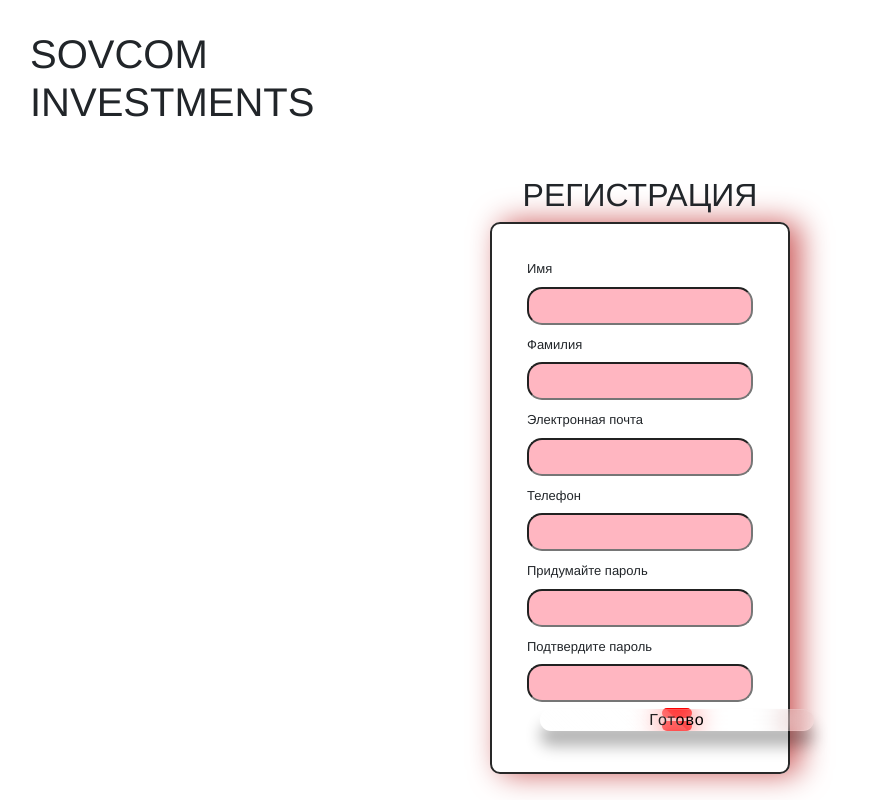
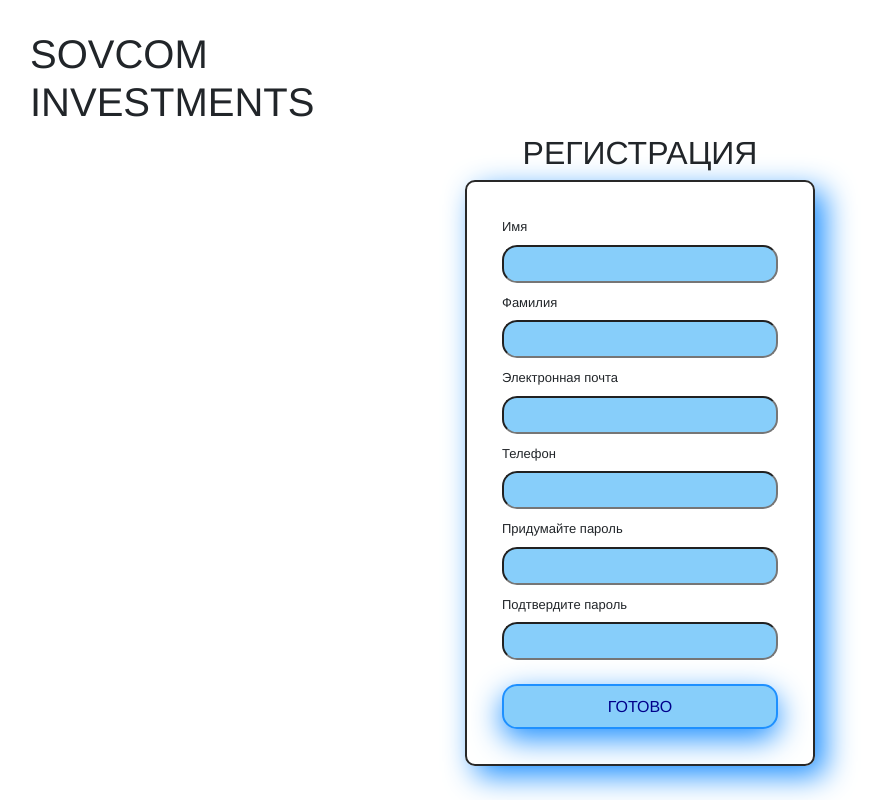
Before and after one commit to TakeshiKatsuro/ProjectVueJs, a Vue app: page /registration in a window 1280 px wide. Shown: the whole page, without its empty margins (0-879 px from the left). Built offline with nearby package versions, Linux system fonts and the light colour scheme.

Commit message:
added deposit-page & fixed btns

```diff
--- a/src/pages/Briefcase.vue
+++ b/src/pages/Briefcase.vue
@@ -20,7 +20,7 @@
                                 </div>
                             </a>
                             <a class="navbar-brand" href="#">
-                                <div class="centered-icon">
+                                <div class="centered-icon" @click="$router.push('/briefcase/deposit')">
                                     <i class="bi bi-download"></i>
                                     <div>Пополнить</div>
                                 </div>
--- /dev/null
+++ b/src/pages/DepositForm.vue
@@ -0,0 +1,83 @@
+<script>
+
+import {defineComponent} from "vue";
+import Logo from "@/components/logo.vue";
+
+export default defineComponent({
+    components: {Logo}
+})
+</script>
+
+<template>
+    <logo />
+    <div class="deposit-page">
+        <form>
+            <h3>Внести депозит</h3>
+            <label for="amount">Сумма депозита:</label>
+            <input type="number" id="amount" name="amount" required>
+
+            <br>
+            <label for="currency">Валюта:</label>
+            <select id="currency" name="currency">
+                <option value="USD">Доллары США</option>
+                <option value="EUR">Евро</option>
+                <option value="GBP">Фунты стерлингов</option>
+                <!-- Добавьте другие валюты, если нужно -->
+            </select>
+
+            <br>
+            <button type="submit">Подтвердить</button>
+        </form>
+    </div>
+</template>
+
+<style scoped>
+
+h3 {
+    font-family: "Franklin Gothic Medium";
+
+    margin-bottom: 30px;
+}
+
+label {
+    padding-right: 15px;
+    font-family: "Franklin Gothic Medium";
+}
+
+#amount {
+    height: 24px;
+    width: 30%;
+    border-radius: 8px;
+    border: 2px solid;
+    border-color: dodgerblue;
+}
+
+#currency {
+    height: 24px;
+    width: 30%;
+    border-radius: 8px;
+    border: 2px solid;
+    border-color: dodgerblue;
+}
+
+form {
+    padding: 30px;
+    width: 50%;
+    margin: 5% auto;
+    border: 5px solid;
+    border-color: dodgerblue;
+    border-radius: 15px;
+    box-shadow: 13px 13px 50px dodgerblue;
+}
+
+button {
+    margin-top: 30px;
+    border: 2px solid;
+    border-radius: 10px;
+    border-color: dodgerblue;
+    background: white;
+    font-family: "Franklin Gothic Medium";
+    box-shadow: 0px -5px 10px dodgerblue;
+}
+
+</style>
--- a/src/pages/Main.vue
+++ b/src/pages/MainPage.vue
@@ -20,14 +20,14 @@ export default {
 
 <style scoped>
 .buttons {
-    margin-top: 100px;
+    margin-top: 15%;
     justify-content: center;
-    align-items: center;
     display: flex;
 }
 
 my-button {
-    padding: 50px;
+    padding: 1px;
+    margin-right: 5%;
     color: black;
     font-family: 'franklin gothic medium';
     border: none;
@@ -48,12 +48,12 @@ my-button {
     top: 0;
     left: 0;
     width: 100%;
-    height: 100%;
+    height: 40px;
     display: flex;
     justify-content: center;
     align-items: center;
     background: rgba(255, 255, 255, 0.05);
-    box-shadow: 5px 5px 15px indianred;
+    box-shadow: 5px 5px 15px dodgerblue;
     border-bottom: 1px solid rgba(255, 255, 255, 0.1);
     border-top: 1px solid rgba(255, 255, 255, 0.1);
     border-radius: 30px;
@@ -94,7 +94,7 @@ my-button {
     bottom: -5px;
     width: 30px;
     height: 10px;
-    background: #f00;
+    background: dodgerblue;
     border-radius: 10px;
     transition: 0.5s;
     transition-delay: 0.5s;
@@ -114,7 +114,7 @@ my-button {
     top: -5px;
     width: 30px;
     height: 10px;
-    background: #f00;
+    background: dodgerblue;
     border-radius: 10px;
     transition: 0.5s;
     transition-delay: 0.5s;
@@ -125,10 +125,4 @@ my-button {
     width: 80%;
     border-radius: 30px;
 }
-.btn:nth-child(1)::before, /*chnage 1*/
-.btn:nth-child(1)::after {
-    background: #ff1f1f;
-    box-shadow: 0 0 5px #ff1f1f, 0 0 15px #ff1f1f, 0 0 30px #ff1f1f,
-    0 0 60px #ff1f1f;
-}
 </style>
--- a/src/pages/SignUpForm.vue
+++ b/src/pages/SignUpForm.vue
@@ -42,45 +42,45 @@ export default {
 
 <template>
     <logo/>
-    <h2 style="text-align: center; font-family: 'franklin gothic medium'; margin-top: 50px">РЕГИСТРАЦИЯ</h2>
+    <h2 style="text-align: center; font-family: 'franklin gothic medium'">РЕГИСТРАЦИЯ</h2>
     <form class="login-form">
         <div class="form-group">
             <label for="name">Имя</label>
-            <input type="text" id="name" v-model="name" />
+            <input type="text" id="name" v-model="name" required/>
         </div>
         <div class="form-group">
             <label for="name">Фамилия</label>
-            <input type="text" id="surname" v-model="surname" />
+            <input type="text" id="surname" v-model="surname" required/>
         </div>
         <div class="form-group">
             <label for="name">Электронная почта</label>
-            <input type="text" id="email" v-model="email" />
+            <input type="text" id="email" v-model="email" required/>
         </div>
         <div class="form-group">
             <label for="name">Телефон</label>
-            <input type="text" id="phone" v-model="phone" />
+            <input type="text" id="phone" v-model="phone" required/>
         </div>
         <div class="form-group">
             <label for="password">Придумайте пароль</label>
-            <input type="password" id="password" v-model="password" />
+            <input type="password" id="password" v-model="password" required/>
         </div>
         <div class="form-group">
             <label for="password">Подтвердите пароль</label>
-            <input type="password" id="confirm_pass" v-model="confirm_pass" />
+            <input type="password" id="confirm_pass" v-model="confirm_pass" required/>
         </div>
         <!--<button type="submit" @click.prevent="login">Войти</button>-->
-        <div class="btn" @click.prevent="login"><a href="#">Готово</a></div>
+        <button type="submit">ГОТОВО</button>
     </form>
 </template>
 
 <style scoped>
 .login-form {
-    max-width: 300px;
     margin: 0 auto;
+    max-width: 350px;
     border: 2px solid;
     border-color: #282828;
     border-radius: 10px;
-    box-shadow: 10px 0px 30px indianred;
+    box-shadow: 10px 10px 30px dodgerblue;
     padding: 35px;
 }
 
@@ -91,7 +91,7 @@ export default {
 label {
     align-self: center;
     display: block;
-    font-family: franklin gothic medium;
+    font-family: "Franklin Gothic Medium";
     font-size: small;
 }
 
@@ -101,114 +101,21 @@ input[type="password"] {
     padding: 5px;
     font-size: 16px;
     border-radius: 15px;
-    background: lightpink;
+    background: lightskyblue;
 }
 
 button {
-    display: block;
+    margin-top: 5%;
     width: 100%;
-    padding: 10px;
-    background-color: #2196f3;
-    color: #fff;
-    border: none;
-    cursor: pointer;
+    height: 45px;
+    font-size: 16px;
+    border: 2px solid;
+    border-radius: 15px;
+    border-color: dodgerblue;
+    background: lightskyblue;
+    color: darkblue;
+    font-family: "Franklin Gothic Medium";
+    box-shadow: 0px 10px 30px dodgerblue;
 }
 
-.btn {
-    position: relative;
-    margin-bottom: 10px;
-    width: 300px;
-    height: 15px;
-    display: flex;
-    justify-content: center;
-    align-items: center;
-}
-.btn a {
-    position: relative;
-    top: 0;
-    left: 0;
-    width: 100%;
-    height: 100%;
-    display: flex;
-    justify-content: center;
-    align-items: center;
-    background: rgba(255, 255, 255, 0.05);
-    box-shadow: 0 15px 15px rgba(0, 0, 0, 0.3);
-    border-bottom: 1px solid rgba(255, 255, 255, 0.1);
-    border-top: 1px solid rgba(255, 255, 255, 0.1);
-    border-radius: 30px;
-    padding: 10px;
-    letter-spacing: 1px;
-    text-decoration: none;
-    overflow: hidden;
-    color: black;
-    font-family: 'franklin gothic medium';
-    font-weight: 200;
-    z-index: 1;
-    transition: 0.5s;
-    backdrop-filter: blur(15px);
-}
-.btn:hover a {
-    letter-spacing: 3px;
-}
-.btn a::before {
-    content: "";
-    position: absolute;
-    top: 0;
-    left: 0;
-    width: 50%;
-    height: 100%;
-    background: linear-gradient(to left, rgba(255, 255, 255, 0.15), transparent);
-    transform: skewX(45deg) translate(0);
-    transition: 0.5s;
-    filter: blur(0px);
-}
-.btn:hover a::before {
-    transform: skewX(45deg) translate(200px);
-}
-.btn::before {
-    content: "";
-    position: absolute;
-    left: 50%;
-    transform: translatex(-50%);
-    bottom: -5px;
-    width: 30px;
-    height: 10px;
-    background: #f00;
-    border-radius: 10px;
-    transition: 0.5s;
-    transition-delay: 0.5s;
-}
-.btn:hover::before /*lightup button*/ {
-    bottom: 0;
-    height: 50%;
-    width: 80%;
-    border-radius: 30px;
-}
-
-.btn::after {
-    content: "";
-    position: absolute;
-    left: 50%;
-    transform: translatex(-50%);
-    top: -5px;
-    width: 30px;
-    height: 10px;
-    background: #f00;
-    border-radius: 10px;
-    transition: 0.5s;
-    transition-delay: 0.5s;
-}
-.btn:hover::after /*lightup button*/ {
-    top: 0;
-    height: 50%;
-    width: 80%;
-    border-radius: 30px;
-}
-.btn:nth-child(1)::before, /*chnage 1*/
-.btn:nth-child(1)::after {
-    background: #ff1f1f;
-    box-shadow: 0 0 5px #ff1f1f, 0 0 15px #ff1f1f, 0 0 30px #ff1f1f,
-    0 0 60px #ff1f1f;
-}
 </style>
--- a/src/router/App.vue
+++ b/src/router/App.vue
@@ -1,5 +1,5 @@
 <script setup>
-    import Main from "../pages/Main.vue";
+    import Main from "../pages/MainPage.vue";
 </script>
 
 <template>
--- a/src/router/router.js
+++ b/src/router/router.js
@@ -1,10 +1,11 @@
 import SignInForm from "@/pages/SignInForm.vue";
 import SignUpForm from "@/pages/SignUpForm.vue";
-import Main from "@/pages/Main.vue";
+import Main from "@/pages/MainPage.vue";
 import process from "process/browser";
 import {createRouter, createWebHistory} from "vue-router";
 import Catalog from "@/pages/Catalog.vue";
 import Briefcase from "@/pages/Briefcase.vue";
+import DepositForm from "@/pages/DepositForm.vue"
 
 /*Создаётся массив объектов маршрутов*/
 const routes = [
@@ -29,8 +30,12 @@ const routes = [
         path: '/briefcase',
         name: 'Briefcase',
         component: Briefcase
+    },
+    {
+        path: '/briefcase/deposit',
+        name: 'Deposit',
+        component: DepositForm
     }
-
 ]
 
 /*Создание экзмепляра маршрутизатора */
```
Also changed, not shown: src/pages/SignInForm.vue (+13 -25 lines).
